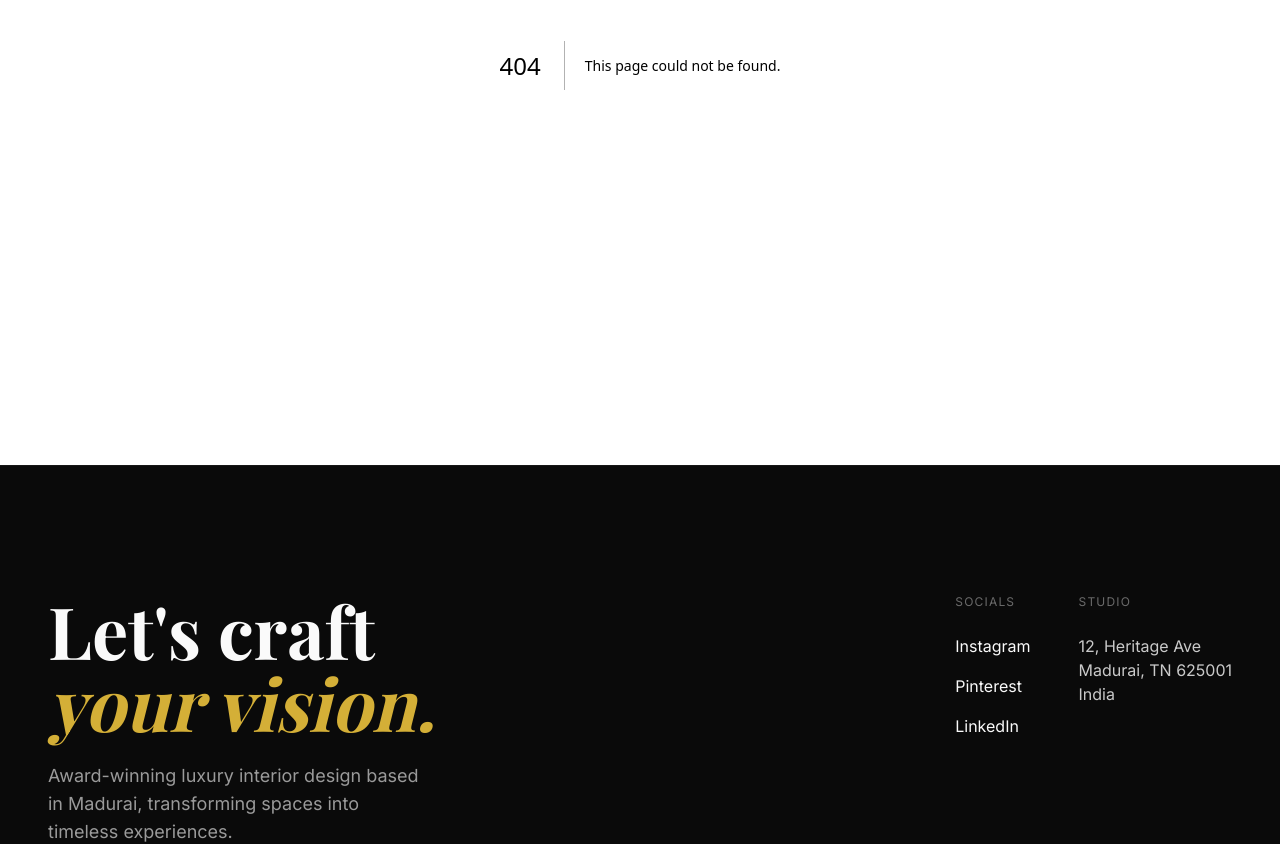
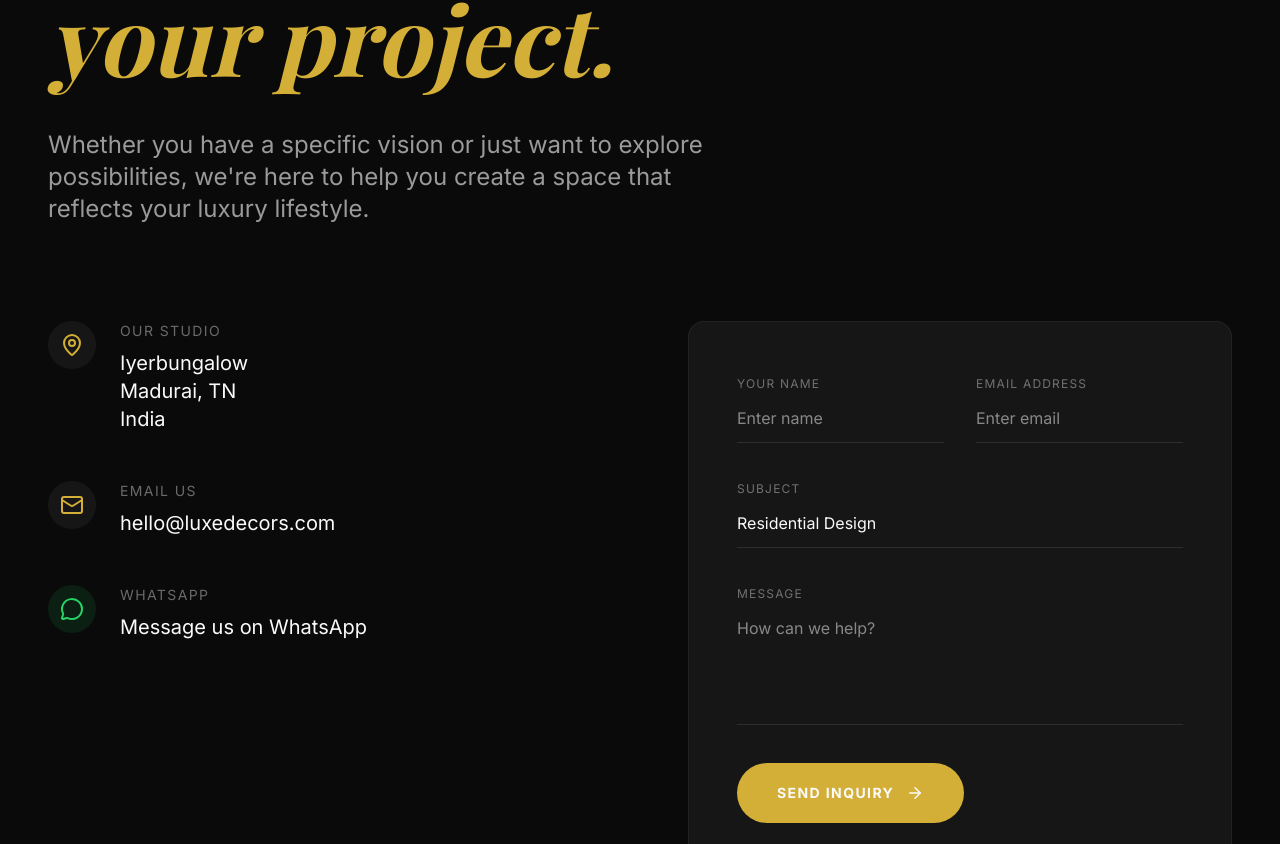
Before and after one commit to godivatech/luxe_website, a Next.js app: page /connect in a window 1280 px wide. Before the commit this address had no page. Shown: the part 335-1179 px from the top of the page. Built offline with nearby package versions, Linux system fonts and the light colour scheme; a web font is replaced by a local one.

Commit message:
code changes

```diff
--- /dev/null
+++ b/src/app/connect/page.tsx
@@ -0,0 +1,117 @@
+import { ArrowRight, MessageCircle, MapPin, Mail, Phone } from "lucide-react";
+
+export default function ConnectPage() {
+  return (
+    <div className="bg-background">
+      <section className="pt-48 pb-24 px-6 md:px-12">
+        <div className="container mx-auto">
+          <div className="max-w-4xl">
+            <h1 className="font-serif text-6xl md:text-8xl font-bold mb-8 leading-tight">
+              Let&apos;s talk about <br />
+              <span className="text-accent italic">your project.</span>
+            </h1>
+            <p className="font-sans text-xl md:text-2xl text-foreground/60 max-w-2xl">
+              Whether you have a specific vision or just want to explore possibilities,
+              we&apos;re here to help you create a space that reflects your luxury lifestyle.
+            </p>
+          </div>
+        </div>
+      </section>
+
+      <section className="pb-24 px-6 md:px-12">
+        <div className="container mx-auto grid grid-cols-1 lg:grid-cols-2 gap-24">
+          {/* Contact Info */}
+          <div className="space-y-12">
+            <div className="flex gap-6">
+              <div className="w-12 h-12 bg-white/5 rounded-full flex items-center justify-center text-accent shrink-0">
+                <MapPin size={24} />
+              </div>
+              <div>
+                <h4 className="text-sm uppercase tracking-widest text-foreground/40 mb-2">Our Studio</h4>
+                <p className="text-xl">
+                  Iyerbungalow<br />
+                  Madurai, TN<br />
+                  India
+                </p>
+              </div>
+            </div>
+
+            <div className="flex gap-6">
+              <div className="w-12 h-12 bg-white/5 rounded-full flex items-center justify-center text-accent shrink-0">
+                <Mail size={24} />
+              </div>
+              <div>
+                <h4 className="text-sm uppercase tracking-widest text-foreground/40 mb-2">Email Us</h4>
+                <p className="text-xl">hello@luxedecors.com</p>
+              </div>
+            </div>
+
+            <div className="flex gap-6">
+              <div className="w-12 h-12 bg-[#25D366]/10 rounded-full flex items-center justify-center text-[#25D366] shrink-0">
+                <MessageCircle size={24} />
+              </div>
+              <div>
+                <h4 className="text-sm uppercase tracking-widest text-foreground/40 mb-2">WhatsApp</h4>
+                <a
+                  href="https://wa.me/91XXXXXXXXXX"
+                  target="_blank"
+                  rel="noopener noreferrer"
+                  className="text-xl hover:text-accent transition-colors"
+                >
+                  Message us on WhatsApp
+                </a>
+              </div>
+            </div>
+          </div>
+
+          {/* Contact Form */}
+          <div className="bg-white/5 p-8 md:p-12 rounded-2xl border border-white/5">
+            <form className="space-y-8">
+              <div className="grid grid-cols-1 md:grid-cols-2 gap-8">
+                <div className="space-y-2">
+                  <label className="text-xs uppercase tracking-widest text-foreground/40">Your Name</label>
+                  <input
+                    type="text"
+                    className="w-full bg-transparent border-b border-white/10 py-3 focus:outline-none focus:border-accent transition-colors"
+                    placeholder="Enter name"
+                  />
+                </div>
+                <div className="space-y-2">
+                  <label className="text-xs uppercase tracking-widest text-foreground/40">Email Address</label>
+                  <input
+                    type="email"
+                    className="w-full bg-transparent border-b border-white/10 py-3 focus:outline-none focus:border-accent transition-colors"
+                    placeholder="Enter email"
+                  />
+                </div>
+              </div>
+
+              <div className="space-y-2">
+                <label className="text-xs uppercase tracking-widest text-foreground/40">Subject</label>
+                <select className="w-full bg-transparent border-b border-white/10 py-3 focus:outline-none focus:border-accent transition-colors appearance-none">
+                  <option className="bg-background">Residential Design</option>
+                  <option className="bg-background">Commercial Design</option>
+                  <option className="bg-background">Custom Furniture</option>
+                  <option className="bg-background">Other Inquiry</option>
+                </select>
+              </div>
+
+              <div className="space-y-2">
+                <label className="text-xs uppercase tracking-widest text-foreground/40">Message</label>
+                <textarea
+                  rows={4}
+                  className="w-full bg-transparent border-b border-white/10 py-3 focus:outline-none focus:border-accent transition-colors resize-none"
+                  placeholder="How can we help?"
+                />
+              </div>
+
+              <button className="flex items-center gap-3 bg-accent text-accent-foreground px-10 py-5 rounded-full font-bold uppercase tracking-widest text-sm hover:scale-105 transition-transform">
+                Send Inquiry <ArrowRight size={18} />
+              </button>
+            </form>
+          </div>
+        </div>
+      </section>
+    </div>
+  );
+}
--- a/src/components/Footer.tsx
+++ b/src/components/Footer.tsx
@@ -27,8 +27,8 @@ export default function Footer() {
             <div className="flex flex-col gap-4">
               <h4 className="uppercase tracking-widest text-xs text-foreground/40 mb-2">Studio</h4>
               <p className="text-foreground/80">
-                12, Heritage Ave<br/>
-                Madurai, TN 625001<br/>
+                Iyerbungalow<br/>
+                Madurai, TN<br/>
                 India
               </p>
             </div>
@@ -38,8 +38,9 @@ export default function Footer() {
       <div className="container mx-auto flex flex-col md:flex-row items-center justify-between pt-8 border-t border-white/5 text-sm text-foreground/40">
         <p>&copy; {new Date().getFullYear()} LUXE Interior Decors. All rights reserved.</p>
         <div className="flex gap-6 mt-4 md:mt-0">
-          <Link href="#" className="hover:text-foreground transition-colors">Privacy Policy</Link>
-          <Link href="#" className="hover:text-foreground transition-colors">Terms of Service</Link>
+          <p>
+            Designed and Developed by <a href="https://www.godivatech.com" target="_blank" rel="noopener noreferrer" className="font-bold text-foreground hover:text-accent transition-colors">Godivatech</a>
+          </p>
         </div>
       </div>
     </footer>
--- a/src/components/LeadConversion.tsx
+++ b/src/components/LeadConversion.tsx
@@ -29,33 +29,25 @@ export default function LeadConversion() {
           Connect with our design experts for a complimentary consultation. Let’s bring your vision to life.
         </motion.p>
 
-        <motion.form
+        <motion.div
           initial={{ opacity: 0, y: 30 }}
           whileInView={{ opacity: 1, y: 0 }}
           viewport={{ once: true }}
           transition={{ delay: 0.3 }}
-          className="flex flex-col md:flex-row gap-4 justify-center items-center max-w-xl mx-auto mb-12"
-          onSubmit={(e) => e.preventDefault()}
+          className="flex flex-col md:flex-row gap-6 justify-center items-center"
         >
-          <input
-            type="email"
-            placeholder="Enter your email address"
-            className="w-full md:w-2/3 bg-transparent border-b border-black/30 placeholder-black/50 px-4 py-3 focus:outline-none focus:border-black transition-colors"
-          />
-          <button className="w-full md:w-auto mt-4 md:mt-0 flex items-center justify-center gap-2 bg-black text-white px-8 py-4 uppercase tracking-widest text-sm font-semibold hover:bg-black/80 transition-colors">
-            Consult Now <ArrowRight size={18} />
-          </button>
-        </motion.form>
-
-        <motion.div
-           initial={{ opacity: 0 }}
-           whileInView={{ opacity: 1 }}
-           viewport={{ once: true }}
-           transition={{ delay: 0.5 }}
-           className="flex items-center justify-center gap-4 mt-8 pt-8 border-t border-black/10 flex-col md:flex-row"
-        >
-          <span className="text-sm font-semibold uppercase tracking-widest">Or connect instantly via</span>
-          <a href="https://wa.me/something" target="_blank" rel="noopener noreferrer" className="flex items-center gap-2 bg-[#25D366] text-white px-6 py-2 rounded-full hover:opacity-90 transition-opacity font-semibold w-full md:w-auto mt-4 md:mt-0 justify-center">
+          <a
+            href="/connect"
+            className="w-full md:w-auto flex items-center justify-center gap-2 bg-black text-white px-10 py-5 uppercase tracking-widest text-sm font-semibold hover:bg-black/80 transition-colors rounded-full"
+          >
+            Get in touch <ArrowRight size={18} />
+          </a>
+          <a
+            href="https://wa.me/91XXXXXXXXXX"
+            target="_blank"
+            rel="noopener noreferrer"
+            className="w-full md:w-auto flex items-center gap-2 border border-black/20 px-10 py-5 rounded-full hover:bg-black/5 transition-colors font-semibold justify-center"
+          >
             <MessageCircle size={18} /> WhatsApp
           </a>
         </motion.div>
--- a/src/components/Navbar.tsx
+++ b/src/components/Navbar.tsx
@@ -44,7 +44,7 @@ export default function Navbar() {
           <Link href="/portfolio" className="text-sm uppercase tracking-widest text-foreground/80 hover:text-accent transition-colors">
             Portfolio
           </Link>
-          <Link href="/#connect" className="text-sm uppercase tracking-widest text-foreground/80 hover:text-accent transition-colors">
+          <Link href="/connect" className="text-sm uppercase tracking-widest text-foreground/80 hover:text-accent transition-colors">
             Connect
           </Link>
         </nav>
@@ -81,7 +81,7 @@ export default function Navbar() {
                 </Link>
               </motion.div>
               <motion.div initial={{ opacity: 0, y: 20 }} animate={{ opacity: 1, y: 0 }} transition={{ delay: 0.4 }}>
-                <Link href="/#connect" onClick={() => setMobileMenuOpen(false)} className="font-serif text-4xl text-foreground hover:text-accent transition-colors">
+                <Link href="/connect" onClick={() => setMobileMenuOpen(false)} className="font-serif text-4xl text-foreground hover:text-accent transition-colors">
                   Connect
                 </Link>
               </motion.div>
```
